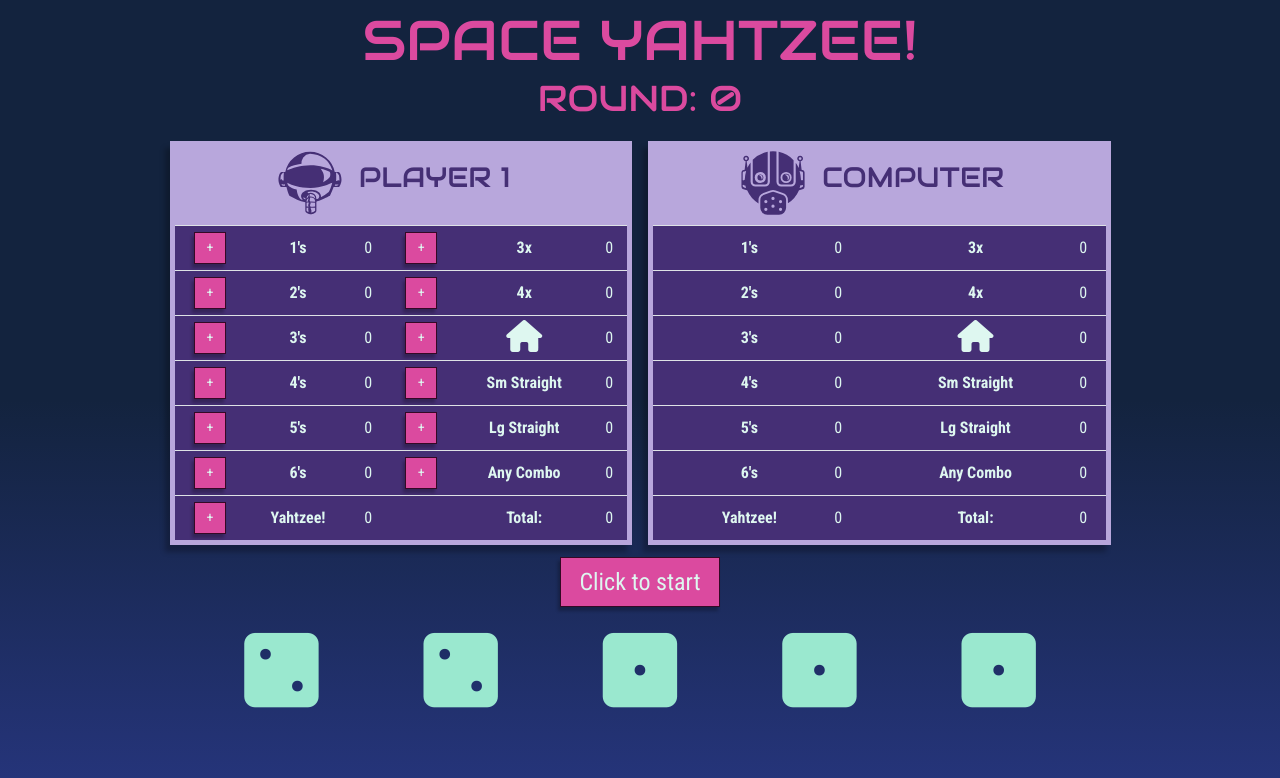
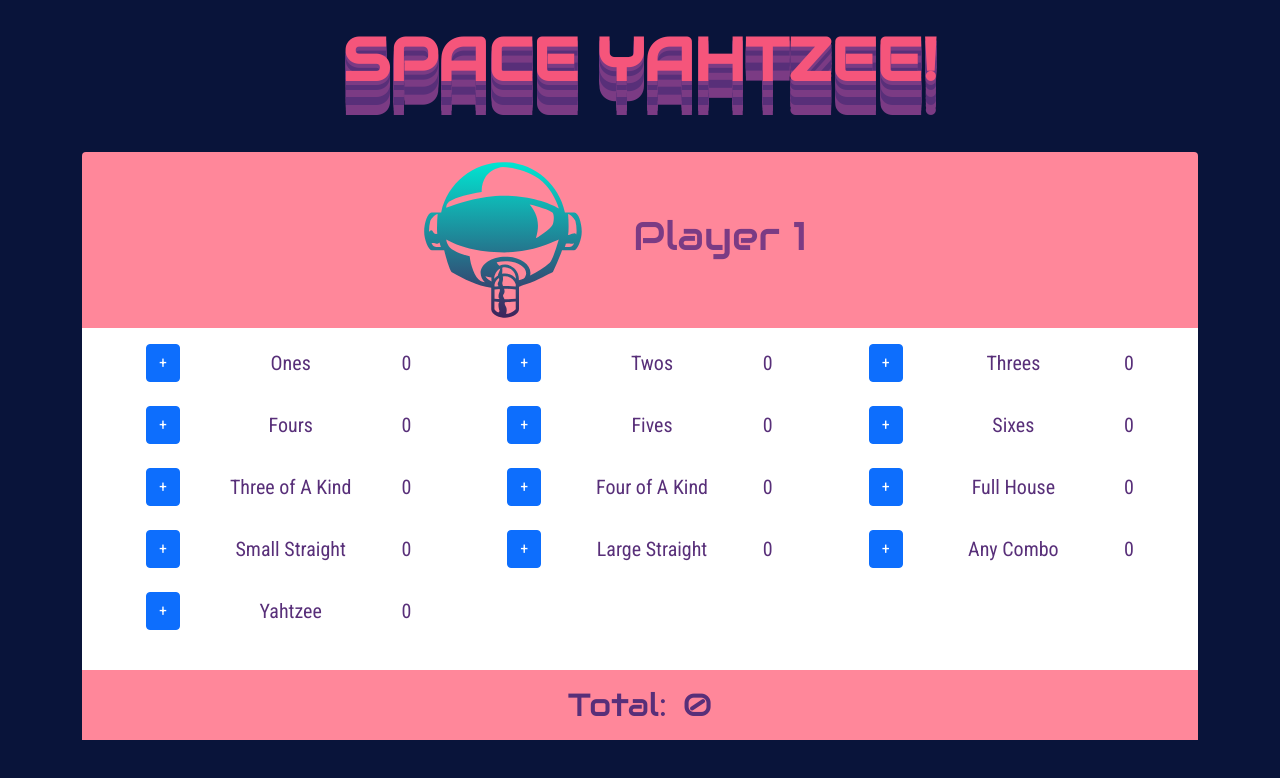
Before and after one commit to roberthparker86/yahtzee, a plain HTML site: page index.html in a window 1280 px wide. Drawn offline with nearby package versions, Linux system fonts and the light colour scheme.

Commit message:
Begin updating UI. Transition to using Bootstrap 5 for majority of stylings.

```diff
--- a/css/style.css
+++ b/css/style.css
@@ -1,152 +1,104 @@
+*,
+*::after,
+*::before {
+  box-sizing: border-box;
+  margin: 0;
+  padding: 0;
+}
+
 :root {
-  --d-blue: #13233e;
-  --m-blue: #26357d;
-  --d-purple: #452F75;
-  --purple: #6846af;
-  --l-purple: #B8A7DC;
-  --d-magenta: #BB257D;
-  --magenta: #db4a9f;
-  --d-green: #59D9B1;
-  --green: #9ae8cf;
-  --white: #DEF7F0;
-  --b-purple: #340925;
+  --dark-blue: #09143A;
+  --dark-purple: #3F2059;
+  --purple: #582F79;
+  --light-purple: #7B3B84;
+  --dark-teal: #17B4B5;
+  --teal: #01E7D3;
+  --light-teal: #A4EADF;
+  --dark-red: #BA3270;
+  --red: #F5557B;
+  --light-red: #FF879A;
+  --white: #F1EEE9;
+  --grey: #E0DACF;
 }
 
 body {
-  background-attachment: fixed;
-  background-image: linear-gradient(to bottom, var(--d-blue) 50%, var(--m-blue));
-  background-repeat: no-repeat;
   font-family: 'Roboto Condensed', sans-serif;
-  height: 100%;
-  margin: 0;
-  padding: 0;
-  text-align: center;
 }
 
-h1 {
-  color: var(--magenta);
-  font-family: 'Audiowide', sans-serif;
-  font-size: 3.5rem;
-  line-height: 3.25rem;
-  margin: 15px 10%;
-  text-transform: uppercase;
+/* Text Utility Classes */
+.text-dark-purple {
+  color: var(--dark-purple);
+}
+.text-purple {
+  color: var(--purple);
+}
+.text-light-purple {
+  color: var(--light-purple);
+}
+.text-dark-teal {
+  color: var(--dark-teal);
+}
+.text-teal {
+  color: var(--teal);
+}
+.text-light-teal {
+  color: var(--light-teal);
+}
+.text-dark-red {
+  color: var(--dark-red);
+}
+.text-red {
+  color: var(--red);
+}
+.text-light-red {
+  color: var(--light-red);
+}
+.text-dark-blue {
+  color: var(--dark-blue);
+}
+.text-white {
+  color: var(--white);
+}
+.text-grey {
+  color: var(--grey);
 }
 
-h3 {
-  color: var(--magenta);
-  font-family: 'Audiowide', sans-serif;
-  font-size: 2.25rem;
-  line-height: 2rem;
-  margin: 0 3% 10px;
-  text-transform: uppercase;
+/* Background Utility Classes */
+.bg-dark-blue{
+  background-color: var(--dark-blue);
+}
+.bg-light-red{
+  background-color: var(--light-red);
+}
+.bg-white{
+  background-color: var(--white);
 }
 
-h4 {
-  color: var(--d-purple);
-  display: inline-block;
+/* Header behavior */
+h1, h2, h3, h4 {
   font-family: 'Audiowide', sans-serif;
-  font-size: 1.75rem;
-  line-height: 1.5rem;
-  text-transform: uppercase;
-  padding: 13px;
+  font-weight: 300;
+
+}
+h1.main-title {
+  font-size: 3.75rem;
+  filter:
+    drop-shadow(0 .25rem 0 var(--light-purple))
+    drop-shadow(0 .35rem 0 var(--purple))
+    drop-shadow(0 .45rem 0 var(--light-purple))
+    drop-shadow(0 .55rem 0 var(--purple))
+    drop-shadow(0 .65rem 0 var(--light-purple));
 }
 
-/* Title*/
-.title-container {
-  display: block;
-  margin: 0 auto;
-  text-align: center;
-  width: 75%;
+.icons__container {
+  background-image: linear-gradient(to top, var(--dark-purple), var(--teal));
+  mask: url(/img/icon_Player-white.svg) no-repeat;
+  height: 10rem;
+  width: 10rem;
 }
 
-/* Scoreboards */
-.btn-sm {
-  height: 2rem;
-  width: 2rem;
-}
-
-.board-header {
-  margin: 0 auto 10px;
-  height: 4rem;
-  width: 75%;
-}
-
-.player, .computer {
-  color: var(--d-purple);
-  width: 4rem;
-}
-
-.score {
-  color: var(--white);
-}
-
-.score-btn, .score-btn-b {
-  background-color: var(--purple);
-  box-shadow: none;
-}
-
-.score-btn:hover, .score-btn-b:hover {
-  background-color: var(--d-purple);
-}
-
-.scoreboard-container {
-  background-color: var(--l-purple);
-  box-shadow: -5px 7px 5px hsla(0, 0%, 0%, 0.25);
-  margin: 1.5% .5rem 0.75rem;
-  padding: 10px 5px 5px;
-}
-
-.scoreboard-row {
-  margin: auto;
-  text-align: center;
-}
-
-.score-row {
-  height: 45px;
-}
-
-.table {
-  background-color: var(--d-purple);
-  border-color: var(--l-purple);
-  margin: 0 auto;
-}
-
-.table td, .table th {
-  padding: .25rem .5rem;
-  vertical-align: middle;
-}
-
-table .hold {
-  font-weight: bold;
-}
-
-/* Dice Control*/
-.btn-dark {
-  background-color: var(--magenta);
-  border: 1px solid var(--b-purple);
-  border-radius: 0;
-  box-shadow: -2px 4px 3px hsla(0, 0%, 0%, .25);
-  color: var(--white);
-  margin: 3%;
-}
-
-.lite {
-  background-color: var(--l-purple) !important;
-}
-
-.btn-dark:hover {
-  background-color: var(--d-magenta);
-  border: 1px solid var(--b-purple);
-}
-
-.container-dice {
-  padding: 0 2rem 1rem;
-  text-align: center;
-}
-
-.container-dice .btn-dark {
-  font-size: 1.5rem;
-  margin: 0 2% 2%;
+.icons {
+  filter: brightness(0) saturate(100%);
   width: 10rem;
 }
 
@@ -160,126 +112,3 @@
   color: var(--d-green);
   cursor: pointer;
 }
-
-.hold {
-  color: var(--magenta) !important;
-}
-
-
-.hold:hover {
-  color: var(--d-magenta) !important;
-}
-
-button.hold {
-  background-color: var(--d-blue) !important;
-}
-
-button.hold:hover {
-  background-color: var(--d-blue) !important;
-  cursor: not-allowed !important;
-}
-
-/* Message Box */
-.message {
-  background: rgba(38, 53, 125, 0.75);
-  backdrop-filter: blur(2px);
-  border: 1px solid var(--l-purple);
-  box-shadow: -3px 5px 5px hsla(0, 0%, 0%, 0.25);
-  color: var(--white);
-  display: none;
-  font-size: 1.25rem;
-  height: 225px;
-  margin: auto;
-  padding:50px 15px 0;
-  position: absolute;
-  top: 0;
-  left: 0;
-  bottom: 0;
-  right: 0;
-  width: 250px;
-  z-index: 1;
-}
-
-@media (min-width: 576px) {
-  .col-sm-5 {
-    max-width: 100%;
-  }
-
-}
-
-@media screen and (max-width:479px) {
-  h1{
-    font-size: 1.25rem;
-    margin: 5px;
-    line-height: 1.25rem;
-  }
-
-  h3 {
-    font-size: 1rem;
-    line-height: 1rem;
-    margin: 5px;
-  }
-
-  h4 {
-    font-size: 0.85rem;
-    line-height: 0.85rem;
-    padding: 13px 13px 0;
-  }
-
-  body {
-    font-size: 0.85rem;
-    line-height: 1rem;
-  }
-
-  .board-header {
-    margin: 0 auto 5px;
-    height: 2.5rem;
-    width: 75%;
-  }
-
-  .btn-sm {
-    height: 1.5rem;
-    width: 1.5rem;
-  }
-
-  .col-sm-2, .col-2 {
-    padding: 0;
-  }
-
-  .container-dice .btn-dark {
-    font-size: 1.25rem;
-    margin: 0 2% 2%;
-    padding: 0.25rem 0.75rem;
-    width: auto;
-  }
-
-  .player, .computer {
-    width: 2.25rem;
-    margin: 0 auto;
-  }
-
-  .dice {
-    font-size: 45px;
-  }
-
-
-
-  .score-row {
-    height: 2rem;
-  }
-
-  .comp-score .score-row {
-    height: 1.5rem;
-  }
-
-  .scoreboard-container {
-    margin: 5px 0.5rem;
-    padding: 5px 10px 5px;
-  }
-
-  .table td {
-    padding: 3px 0.5rem;
-  }
-
-
-}
--- a/index.html
+++ b/index.html
@@ -8,8 +8,8 @@
   <!-- Google Font -->
   <link href="https://fonts.googleapis.com/css2?family=Audiowide&family=Roboto+Condensed:ital,wght@0,300;0,400;0,700;1,300;1,400;1,700&display=swap" rel="stylesheet">
 
-  <!-- Bootstrap CSS-->
-  <link rel="stylesheet" href="https://stackpath.bootstrapcdn.com/bootstrap/4.5.2/css/bootstrap.min.css" integrity="sha384-JcKb8q3iqJ61gNV9KGb8thSsNjpSL0n8PARn9HuZOnIxN0hoP+VmmDGMN5t9UJ0Z" crossorigin="anonymous">
+  <!-- Bootstrap 5 CSS-->
+  <link href="https://cdn.jsdelivr.net/npm/bootstrap@5.0.2/dist/css/bootstrap.min.css" rel="stylesheet" integrity="sha384-EVSTQN3/azprG1Anm3QDgpJLIm9Nao0Yz1ztcQTwFspd3yD65VohhpuuCOmLASjC" crossorigin="anonymous">
 
   <!-- Font Awesome CSS -->
   <link rel="stylesheet" href="https://stackpath.bootstrapcdn.com/font-awesome/4.7.0/css/font-awesome.min.css" integrity="sha384-wvfXpqpZZVQGK6TAh5PVlGOfQNHSoD2xbE+QkPxCAFlNEevoEH3Sl0sibVcOQVnN" crossorigin="anonymous">
@@ -19,264 +19,160 @@
   <link rel="stylesheet" href="css/style.css">
 </head>
 
-<body>
-  <div class="message">
-    <p>
-    </p>
-  </div>
-  <div class="container">
-    <div class="title-container">
-      <h1>Space Yahtzee!</h1>
-      <h3 id="winner">Round: <span class="round-num">0</span></h3>
+<body class="bg-dark-blue">
+  <div class="container pt-4">
+    <div class="d-flex justify-content-center mb-5 w-100">
+      <h1 class="text-uppercase text-red fw-bold main-title">Space Yahtzee!</h1>
     </div>
 
-    <!-- Player & Computer Icons & Scoreboards -->
-    <div class="row scoreboard-row justify-content-center">
+    <!-- Scorboards -->
+    <div class="w-100">
 
       <!-- Player scoreboard -->
-      <div class="col-xl-5 scoreboard-container">
-        <div class="board-header">
-          <img src="img/icon_Player1.svg" class="player">
-        <h4>Player 1</h4>
+      <div class="bg-light-red container d-flex flex-column rounded-top">
+        <div class="row justify-content-center align-items-center p-2">
+          <div class="icons__container">
+          </div>
+          <div class="text-center w-25">
+            <h1 class="text-light-purple">Player 1</h1>
+          </div>
         </div>
-        <table class="table score">
-          <tbody>
-            <tr class="score-row">
-              <!-- 1's -->
-              <td>
-                <button type="button" id="p-btn-1" class="btn btn-dark btn-sm score-btn"> + </button>
-              </td>
-              <th>1's</th>
-              <td class="score-val" id="p-btn-1-value">0</td>
 
-              <!-- 3 of a kind -->
-              <td>
-                <button type="button" id="p-btn-3x" class="btn btn-dark btn-sm score-btn"> + </button>
-              </td>
-              <th>3x</th>
-              <td class="score-val" id="p-btn-3x-value">0</td>
-            </tr>
+        <div class="row bg-white p-3 text-purple">
+          <!-- 1's -->
+          <div class="col-6 col-lg-4 d-flex justify-content-between align-items-center px-5 mb-4">
+            <button id="p-btn-1" class="btn btn-primary score-btn me-3">+</button>
+            <h5 class="m-0 me-3">Ones</h5>
+            <h5 class="m-0" id="p-btn-1-value">0</h5>
+          </div>
+          <!-- 1's end -->
 
-            <tr class="score-row">
-              <!-- 2's -->
-              <td>
-                <button type="button" id="p-btn-2" class="btn btn-dark btn-sm score-btn"> + </button>
-              </td>
-              <th>2's</th>
-              <td class="score-val" id="p-btn-2-value">0</td>
+          <!-- 2's -->
+          <div class="col-6 col-lg-4 d-flex justify-content-between align-items-center px-5 mb-4">
+            <button id="p-btn-2" class="btn btn-primary score-btn me-3">+</button>
+            <h5 class="m-0 me-3">Twos</h5>
+            <h5 class="m-0" id="p-btn-2-value">0</h5>
+          </div>
+          <!-- 2's end -->
 
-              <!-- 4 of a kind -->
-              <td>
-                <button type="button" id="p-btn-4x" class="btn btn-dark btn-sm score-btn"> + </button>
-              </td>
-              <th>4x</th>
-              <td class="score-val" id="p-btn-4x-value">0</td>
-            </tr>
+          <!-- 3's -->
+          <div class="col-6 col-lg-4 d-flex justify-content-between align-items-center px-5 mb-4">
+            <button id="p-btn-3" class="btn btn-primary score-btn me-3">+</button>
+            <h5 class="m-0 me-3">Threes</h5>
+            <h5 class="m-0" id="p-btn-3-value">0</h5>
+          </div>
+          <!-- 3's end -->
 
-            <tr class="score-row">
-              <!-- 3's -->
-              <td>
-                <button type="button" id="p-btn-3" class="btn btn-dark btn-sm score-btn"> + </button>
-              </td>
-              <th>3's</th>
-              <td class="score-val" id="p-btn-3-value">0</td>
+          <!-- 4's -->
+          <div class="col-6 col-lg-4 d-flex justify-content-between align-items-center px-5 mb-4">
+            <button id="p-btn-4" class="btn btn-primary score-btn me-3">+</button>
+            <h5 class="m-0 me-3">Fours</h5>
+            <h5 class="m-0" id="p-btn-4-value">0</h5>
+          </div>
+          <!-- 4's end -->
 
-              <!-- Full house -->
-              <td>
-                <button type="button" id="p-btn-fh" class="btn btn-dark btn-sm score-btn"> + </button>
-              </td>
-              <th><i class="fas fa-home fa-2x"></i></th>
-              <td class="score-val" id="p-btn-fh-value">0</td>
-            </tr>
+          <!-- 5's -->
+          <div class="col-6 col-lg-4 d-flex justify-content-between align-items-center px-5 mb-4">
+            <button id="p-btn-5" class="btn btn-primary score-btn me-3">+</button>
+            <h5 class="m-0 me-3">Fives</h5>
+            <h5 class="m-0" id="p-btn-5-value">0</h5>
+          </div>
+          <!-- 5's end -->
 
-            <tr class="score-row">
-              <!-- 4's -->
-              <td>
-                <button type="button" id="p-btn-4" class="btn btn-dark btn-sm score-btn"> + </button>
-              </td>
-              <th>4's</th>
-              <td class="score-val" id="p-btn-4-value">0</td>
+          <!-- 6's -->
+          <div class="col-6 col-lg-4 d-flex justify-content-between align-items-center px-5 mb-4">
+            <button id="p-btn-6" class="btn btn-primary score-btn me-3">+</button>
+            <h5 class="m-0 me-3">Sixes</h5>
+            <h5 class="m-0" id="p-btn-6-value">0</h5>
+          </div>
+          <!-- 6's end -->
 
-              <!-- Small straight -->
-              <td>
-                <button type="button" id="p-btn-ss" class="btn btn-dark btn-sm score-btn"> + </button>
-              </td>
-              <th>Sm Straight</th>
-              <td class="score-val" id="p-btn-ss-value">0</td>
-            </tr>
+          <!-- 3 of a kind -->
+          <div class="col-6 col-lg-4 d-flex justify-content-between align-items-center px-5 mb-4">
+            <button id="p-btn-3x" class="btn btn-primary score-btn me-3">+</button>
+            <h5 class="m-0 me-3">Three of A Kind</h5>
+            <h5 class="m-0" id="p-btn-3x-value">0</h5>
+          </div>
+          <!-- 3 of a kind end -->
 
-            <tr class="score-row">
-              <!-- 5's -->
-              <td>
-                <button type="button" id="p-btn-5" class="btn btn-dark btn-sm score-btn"> + </button>
-              </td>
-              <th>5's</th>
-              <td class="score-val" id="p-btn-5-value">0</td>
+          <!-- 4 of a kind -->
+          <div class="col-6 col-lg-4 d-flex justify-content-between align-items-center px-5 mb-4">
+            <button id="p-btn-4x" class="btn btn-primary score-btn me-3">+</button>
+            <h5 class="m-0 me-3">Four of A Kind</h5>
+            <h5 class="mb-0" id="p-btn-4x-value">0</h5>
+          </div>
+          <!-- 4 of a kind end -->
 
-              <!-- Large Straight -->
-              <td>
-                <button type="button" id="p-btn-ls" class="btn btn-dark btn-sm score-btn"> + </button>
-              </td>
-              <th>Lg Straight</th>
-              <td class="score-val" id="p-btn-ls-value">0</td>
-            </tr>
+          <!-- Full House -->
+          <div class="col-6 col-lg-4 d-flex justify-content-between align-items-center px-5 mb-4">
+            <button id="p-btn-fh" class="btn btn-primary score-btn me-3">+</button>
+            <h5 class="m-0 me-3">Full House</h5>
+            <h5 class="mb-0" id="p-btn-fh-value">0</h5>
+          </div>
+          <!-- Full House end -->
 
-            <tr class="score-row">
-              <!-- 6's -->
-              <td>
-                <button type="button" id="p-btn-6" class="btn btn-dark btn-sm score-btn"> + </buttonscore-btn>
-              </td>
-              <th>6's</th>
-              <td class="score-val" id="p-btn-6-value">0</td>
+          <!-- Small Straight -->
+          <div class="col-6 col-lg-4 d-flex justify-content-between align-items-center px-5 mb-4">
+            <button id="p-btn-ss" class="btn btn-primary score-btn me-3">+</button>
+            <h5 class="m-0 me-3">Small Straight</h5>
+            <h5 class="mb-0" id="p-btn-ss-value">0</h5>
+          </div>
+          <!-- Small Straight end -->
 
-              <!-- Any Combo -->
-              <td>
-                <button type="button" id="p-btn-any" class="btn btn-dark btn-sm score-btn"> + </button>
-              </td>
-              <th>Any Combo</th>
-              <td class="score-val" id="p-btn-any-value">0</td>
-            </tr>
+          <!-- Large Straight -->
+          <div class="col-6 col-lg-4 d-flex justify-content-between align-items-center px-5 mb-4">
+            <button id="p-btn-ls" class="btn btn-primary score-btn me-3">+</button>
+            <h5 class="m-0 me-3">Large Straight</h5>
+            <h5 class="mb-0" id="p-btn-ls-value">0</h5>
+          </div>
+          <!-- Large Straight end -->
 
-            <tr class="score-row">
-              <!-- Yahtzee -->
-              <td>
-                <button type="button" id="p-btn-yahtzee" class="btn btn-dark btn-sm score-btn"> + </button>
-              </td>
-              <th>Yahtzee!</th>
-              <td class="score-val" id="p-btn-yahtzee-value">0</td>
+          <!-- Any Combo -->
+          <div class="col-6 col-lg-4 d-flex justify-content-between align-items-center px-5 mb-4">
+            <button id="p-btn-any" class="btn btn-primary score-btn me-3">+</button>
+            <h5 class="m-0 me-3">Any Combo</h5>
+            <h5 class="mb-0" id="p-btn-any-value">0</h5>
+          </div>
+          <!-- Any Combo end -->
 
-              <!-- PLAYER TOTAL SCORE -->
-              <td></td>
-              <th>Total:</th>
-              <td id="total">0</td>
-            </tr>
+          <!-- Yahtzee -->
+          <div class="col-6 col-lg-4 d-flex justify-content-between align-items-center px-5 mb-4">
+            <button id="p-btn-yahtzee" class="btn btn-primary score-btn me-3">+</button>
+            <h5 class="m-0 me-3">Yahtzee</h5>
+            <h5 class="mb-0" id="p-btn-yahtzee-value">0</h5>
+          </div>
+          <!-- Yahtzee end -->
 
-          </tbody>
-        </table>
+        </div>
+
+        <!-- Total section -->
+        <div class="d-flex justify-content-center align-items-center p-3">
+          <h2 class="text-purple m-0 me-3">Total:</h2>
+          <h2 id="total" class="text-purple m-0">0</h2>
+        </div>
+        <!-- Total section end -->
       </div>
+      <!-- Player scoreboard end -->
 
-      <!-- Computer Scoreboard -->
-      <div class="col-xl-5 scoreboard-container comp-score">
-        <div class="board-header">
-          <img src="img/icon_Computer.svg" class="computer">
-        <h4>Computer</h4>
+      <!-- Computer scoreboard -->
+      <div class="bg-light-red d-none flex-column">
+        <div class="d-flex justify-contentcenter">
+          Computer Header here
         </div>
-        <table class="table score">
-          <tbody>
-            <tr class="score-row">
-              <!-- 1's -->
-              <td>
-              </td>
-              <th>1's</th>
-              <td id="c-one" class="comp-score-val">0</td>
-              <!-- 3 of a kind -->
-              <td>
-              </td>
-              <th>3x</th>
-              <td id="c-threex" class="comp-score-val">0</td>
-            </tr>
-
-            <tr class="score-row">
-              <!-- 2's -->
-              <td></td>
-              <th>2's</th>
-              <td id="c-two" class="comp-score-val">0</td>
-              <!-- 4 of a kind -->
-              <td></td>
-              <th>4x</th>
-              <td id="c-fourx" class="comp-score-val">0</td>
-            </tr>
-
-            <tr class="score-row">
-              <!-- 3's -->
-              <td></td>
-              <th>3's</th>
-              <td id="c-three" class="comp-score-val">0</td>
-              <!-- Full house -->
-              <td></td>
-              <th><i class="fas fa-home fa-2x"></i></th>
-              <td id="c-fh" class="comp-score-val">0</td>
-            </tr>
-
-            <tr class="score-row">
-              <!-- 4's -->
-              <td></td>
-              <th>4's</th>
-              <td id="c-four" class="comp-score-val">0</td>
-              <!-- Small straight -->
-              <td></td>
-              <th>Sm Straight</th>
-              <td id="c-ss" class="comp-score-val">0</td>
-            </tr>
-
-            <tr class="score-row">
-              <!-- 5's -->
-              <td></td>
-              <th>5's</th>
-              <td id="c-five" class="comp-score-val">0</td>
-              <!-- Large Straight -->
-              <td></td>
-              <th>Lg Straight</th>
-              <td id="c-ls" class="comp-score-val">0</td>
-            </tr>
-
-            <tr class="score-row">
-              <!-- 6's -->
-              <td></td>
-              <th>6's</th>
-              <td id="c-six" class="comp-score-val">0</td>
-              <!-- Any Combo -->
-              <td></td>
-              <th>Any Combo</th>
-              <td id="c-any" class="comp-score-val">0</td>
-            </tr>
-            <tr class="score-row">
-              <!-- Yahtzee -->
-              <td></td>
-              <th>Yahtzee!</th>
-              <td id="c-yahtzee" class="comp-score-val">0</td>
-              <!-- Computer TOTAL SCORE -->
-              <td></td>
-              <th>Total:</th>
-              <td id="comp-total" class="comp-score-val">0</td>
-            </tr>
-
-          </tbody>
-        </table>
-      </div>
-    </div>
-
-    <!-- Dice interface -->
-    <div class="conatiner-fluid container-dice">
-      <button type="button" id="roll" class="btn btn-dark">Click to start</button>
-      <div class="row dice-holder justify-content-center">
-        <div class="col-sm-2 col-2">
-          <i id="icon1" class="fas fa-dice-two dice"></i>
-        </div>
-        <div class="col-sm-2 col-2 ">
-          <i id="icon2" class="fas fa-dice-two dice"></i>
-        </div>
-        <div class="col-sm-2 col-2">
-          <i id="icon3" class="fas fa-dice-one dice"></i>
-        </div>
-        <div class="col-sm-2 col-2">
-          <i id="icon4" class="fas fa-dice-one dice"></i>
-        </div>
-        <div class="col-sm-2 col-2">
-          <i id="icon5" class="fas fa-dice-one dice"></i>
+        <div class="row">
+          Computer Scorboard here.
         </div>
       </div>
+      <!-- Computer scoreboard end -->
     </div>
-  </div>
-  <div class="footer">
+    <!-- Scoreboards end -->
 
   </div>
   <!-- JQuery -->
   <script src="https://ajax.googleapis.com/ajax/libs/jquery/3.5.1/jquery.min.js"></script>
 
-  <!-- Bootstrap JS -->
-  <script src="https://stackpath.bootstrapcdn.com/bootstrap/4.5.2/js/bootstrap.min.js" integrity="sha384-B4gt1jrGC7Jh4AgTPSdUtOBvfO8shuf57BaghqFfPlYxofvL8/KUEfYiJOMMV+rV" crossorigin="anonymous"></script>
-  <script src="https://stackpath.bootstrapcdn.com/bootstrap/4.5.2/js/bootstrap.bundle.min.js" integrity="sha384-LtrjvnR4Twt/qOuYxE721u19sVFLVSA4hf/rRt6PrZTmiPltdZcI7q7PXQBYTKyf" crossorigin="anonymous"></script>
+  <!-- Bootstrap 5 JS -->
+  <script src="https://cdn.jsdelivr.net/npm/bootstrap@5.0.2/dist/js/bootstrap.bundle.min.js" integrity="sha384-MrcW6ZMFYlzcLA8Nl+NtUVF0sA7MsXsP1UyJoMp4YLEuNSfAP+JcXn/tWtIaxVXM" crossorigin="anonymous"></script>
 
   <!-- Custom JS -->
   <script src="js/global.js" charset="utf-8"></script>
```
Also changed, not shown: img/icon_Player-black.svg (added), img/icon_Player-white.svg (added), 1 other file.
